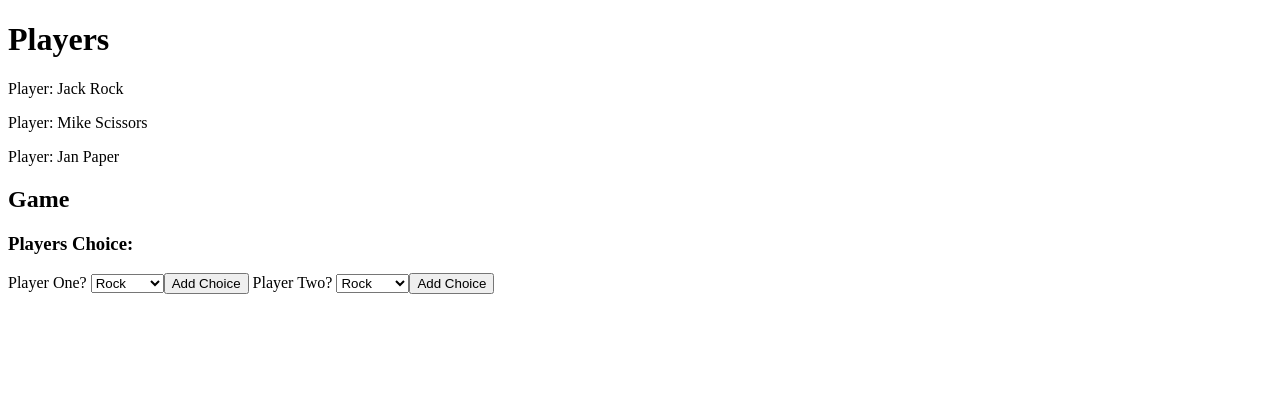
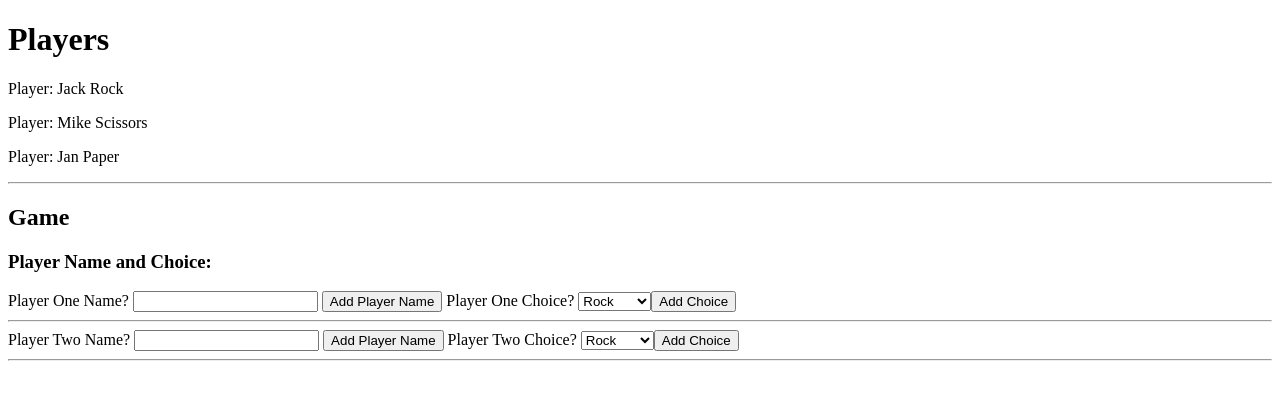
Before and after one commit to Jakubnecessary/WK_3_WHW_Rock_Pape_scissors, a Flask app: page /game in a window 1280 px wide. Shown: the top 400 px of the page. Run offline with Flask 2, Linux system fonts and the light colour scheme.

Commit message:
working on output form section

```diff
--- a/controllers/controller.py
+++ b/controllers/controller.py
@@ -6,3 +6,34 @@ from models.game import *
 @app.route('/game')
 def index():
     return render_template('index.html', title="RPS", players=players)
+
+
+
+@app.route('/game', methods=['POST'])
+def game():
+    player_1.name = request.form['player_1_name']
+    player_1.choice = request.form['player_1_choice']
+    player_1.name = request.form['player_1_name']
+    player_2.choice = request.form['player_2_choice']
+
+        # player 1 rock
+    if player_1.choice == "Rock" and player_2.choice == "Rock":
+        return "Tie"
+    elif player_1.choice == "Rock" and player_2.choice == "Scissors":
+        return "Rock beats Scissors"
+    elif player_1.choice == "Rock" and player_2.choice == "Paper":
+        return "Paper Beats Rock"
+    # player 1 paper
+    elif player_1.choice == "Paper" and player_2.choice == "Rock":
+        return "Paper Beats Rock"
+    elif player_1.choice == "Paper" and player_2.choice == "Scissors":
+        return "Scissors Beats Paper"
+    elif player_1.choice == "Paper" and player_2.choice == "Paper":
+        return "Tie"
+    # player 1 scissors
+    elif player_1.choice == "Scissors" and player_2.choice == "Rock":
+        return "Rock Beats Scissors"
+    elif player_1.choice == "Scissors" and player_2.choice == "Scissors":
+        return "Tie"
+    elif player_1.choice == "Scissors" and player_2.choice == "Paper":
+        return "Scissors Beats Paper"
--- a/models/game.py
+++ b/models/game.py
@@ -7,8 +7,16 @@ player_3 = Player("Jan", "Paper")
 
 players = [player_1, player_2, player_3]
 
+game_1 = [player_1, player_2]
+games = [game_1]
+
+
 def add_new_player(player):
     players.append(player)
+
+def add_new_game(game):
+    games.append(game)
+
 
 def game_logic():
     # player 1 rock
--- a/models/player.py
+++ b/models/player.py
@@ -1,4 +1,4 @@
 class Player():
-    def __init__(self, name, choice):
-        self.name = name
+    def __init__(self, player_name, choice):
+        self.name = player_name
         self.choice = choice
--- a/templates/index.html
+++ b/templates/index.html
@@ -13,26 +13,48 @@
             Player: {{ player.name }} {{ player.choice }}
         </p>
     {% endfor %}
+    <hr>
     <section>
         <h2>Game</h2>
-        <h3>Players Choice:</h3>
+        <h3>Player Name and Choice:</h3>
         <form class="game-form">
         <form action="/home" method="post">
 
-        <label for="player_one">Player One?</label>
-        <select name="choice" id="choice">
+        <label for="player_1_name">Player One Name?</label>
+            <input type="text" name="player_1_name" id="player_1_name">
+            <input type="submit" value="Add Player Name">
+
+            <label for="player_1_choice">Player One Choice?</label>
+                <select name="choice_1" id="player_1_choice">
                 <option value="Rock">Rock</option>
                 <option value="Paper">Paper</option>
                 <option value="Scissors">Scissors</option>
                     <input type="submit" value="Add Choice">
+                    <hr>
 
-        <label for="player_two">Player Two?</label>
-        <select name="choice_2" id="choice_2">
+                        <label for="player_2_name">Player Two Name?</label>
+                        <input type="text" name="player_2_name" id="player_2_name">
+                        <input type="submit" value="Add Player Name">
+
+                    <label for="player_2_choice">Player Two Choice?</label>
+                        <select name="player_2_choice" id="player_2_choice">
                         <option value="Rock">Rock</option>
                         <option value="Paper">Paper</option>
                         <option value="Scissors">Scissors</option>
                         <input type="submit" value="Add Choice">
+                        <hr>
     </section>
+    {% for game in games %}
+        <section>
+            <p>
+                GAME:
+                {{player_1.name}} {{player_1.choice}}
+                !VS!
+                {{player_2.name}} {{player_2.choice}}
+
+            </p>
+        </section>
+        {% endfor %}
 
 
 </body>
```
Lines whose indentation alone changed are shown as unchanged.
